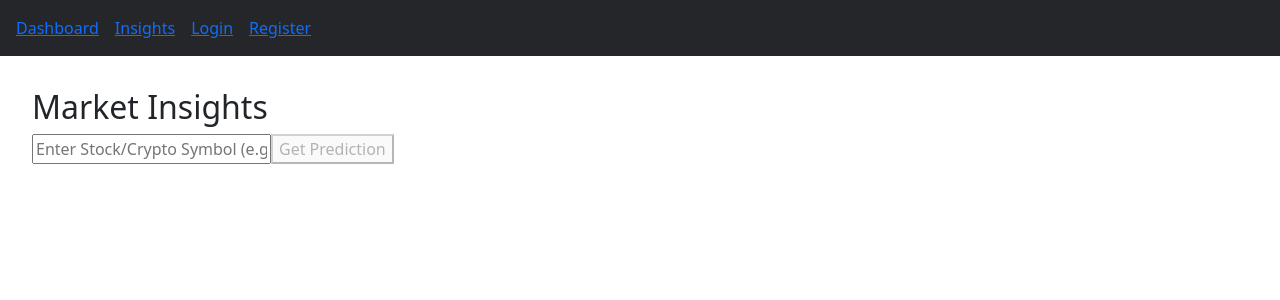
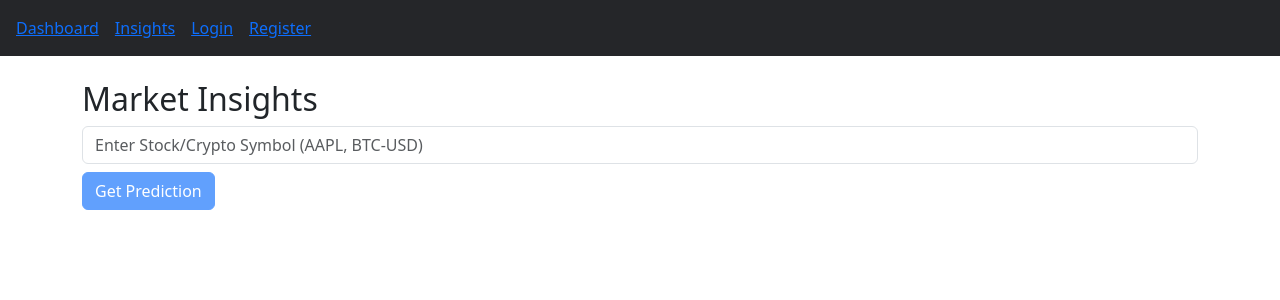
Before and after one commit to BranHill21/ai-portfolio-frontend, a React (Create React App) app: page /insights in a window 1280 px wide. Shown: the top 300 px of the page. Built offline with nearby package versions, Linux system fonts and the light colour scheme; no server answers.

Commit message:
implemented request retry for sleeping server issues

```diff
--- a/src/pages/Insights.js
+++ b/src/pages/Insights.js
@@ -1,29 +1,72 @@
 import React, { useState } from "react";
 import API from "../api";
+import { Alert, Button, Form } from "react-bootstrap";
 
 const Insights = ({ user }) => {
   const [symbol, setSymbol] = useState("");
   const [prediction, setPrediction] = useState(null);
   const [loading, setLoading] = useState(false);
+  const [quantity, setQuantity] = useState("");
 
-  // NEW: quantity input for stock amount
-  const [quantity, setQuantity] = useState("");
+  // ---------- Alerts ----------
+  const [alert, setAlert] = useState({ message: "", type: "", show: false });
+
+  const showAlert = (message, type = "success") => {
+    setAlert({ message, type, show: true });
+
+    // Auto-dismiss after 3s
+    setTimeout(() => {
+      setAlert({ show: false });
+    }, 3000);
+  };
+
+  // ---------- Wake Backend First ----------
+  // const wakeBackend = async () => {
+  //   try {
+  //     // This should be a very fast and harmless endpoint
+  //     await API.get("/api/predict/ping");
+  //   } catch (err) {
+  //     console.error("Wake error:", err);
+  //   }
+  // };
+  async function fetchWithRetry(fn, retries = 3, delay = 400) {
+    try {
+      return await fn();
+    } catch (err) {
+      if (retries <= 0) throw err;
+      await new Promise((r) => setTimeout(r, delay));
+      return fetchWithRetry(fn, retries - 1, delay * 1.5);
+    }
+  }
 
   const handlePredict = async () => {
     setLoading(true);
+    setPrediction(null);
+
     try {
-      const res = await API.post("/api/predict", { symbol });
+      // Step 1 Wake backend (no error if asleep)
+      // await wakeBackend();
+
+      // Step 2 Now make real prediction request
+      const res = await fetchWithRetry(() =>
+        API.post("/api/predict", { symbol })
+      );
+
+
       setPrediction(res.data);
-      setQuantity(""); // reset quantity every new prediction
+      setQuantity("");
+      showAlert("Prediction loaded successfully!");
     } catch (err) {
       console.error(err);
+      showAlert("Failed to load prediction. Please try again.", "danger");
     }
+
     setLoading(false);
   };
 
   const addAsset = async () => {
     if (!quantity || quantity <= 0) {
-      alert("Please enter a valid quantity.");
+      showAlert("Please enter a valid quantity.", "danger");
       return;
     }
 
@@ -35,30 +78,42 @@ const Insights = ({ user }) => {
         userId: user.id,
       });
 
-      // Invalidate local asset cache so dashboard refreshes assets
+      // Invalidate cache ensures dashboard reloads latest assets
       localStorage.removeItem("assets_expires");
 
       console.log("Asset added:", res);
-      alert("Asset added successfully!");
+      showAlert("Asset added successfully!");
     } catch (err) {
       console.error(err);
-      alert("Failed to add asset");
+      showAlert("Failed to add asset", "danger");
     }
   };
 
   return (
-    <div style={{ padding: "2rem" }}>
+    <div className="container mt-4">
+      {/* Alerts */}
+      {alert.show && (
+        <Alert
+          variant={alert.type}
+          dismissible
+          onClose={() => setAlert({ show: false })}
+        >
+          {alert.message}
+        </Alert>
+      )}
+
       <h2>Market Insights</h2>
 
       {/* SYMBOL INPUT */}
-      <input
+      <Form.Control
         value={symbol}
         onChange={(e) => setSymbol(e.target.value.toUpperCase())}
-        placeholder="Enter Stock/Crypto Symbol (e.g., AAPL, BTC-USD)"
+        placeholder="Enter Stock/Crypto Symbol (AAPL, BTC-USD)"
+        className="mb-2"
       />
-      <button onClick={handlePredict} disabled={!symbol || loading}>
+      <Button onClick={handlePredict} disabled={!symbol || loading}>
         {loading ? "Loading..." : "Get Prediction"}
-      </button>
+      </Button>
 
       {/* SHOW PREDICTION */}
       {prediction && (
@@ -68,23 +123,22 @@ const Insights = ({ user }) => {
           <p>Sentiment: {prediction.sentiment}</p>
           <h4>Recommendation: {prediction.recommendation}</h4>
 
-          {/* ONLY SHOW QUANTITY FIELD + BUTTON IF USER LOGGED IN */}
           {user ? (
             <>
-              {/* NEW: quantity input */}
-              <input
+              {/* Quantity */}
+              <Form.Control
                 type="number"
                 min="1"
                 value={quantity}
                 onChange={(e) => setQuantity(e.target.value)}
                 placeholder="Enter quantity"
-                style={{ marginTop: "1rem", marginRight: "1rem" }}
+                className="mt-3 mb-2"
               />
 
-              <button onClick={addAsset}>Add to your assets</button>
+              <Button onClick={addAsset}>Add to your assets</Button>
             </>
           ) : (
-            <p>Logging in will allow you to track various assets.</p>
+            <p>Logging in will allow you to track assets.</p>
           )}
         </div>
       )}
```
